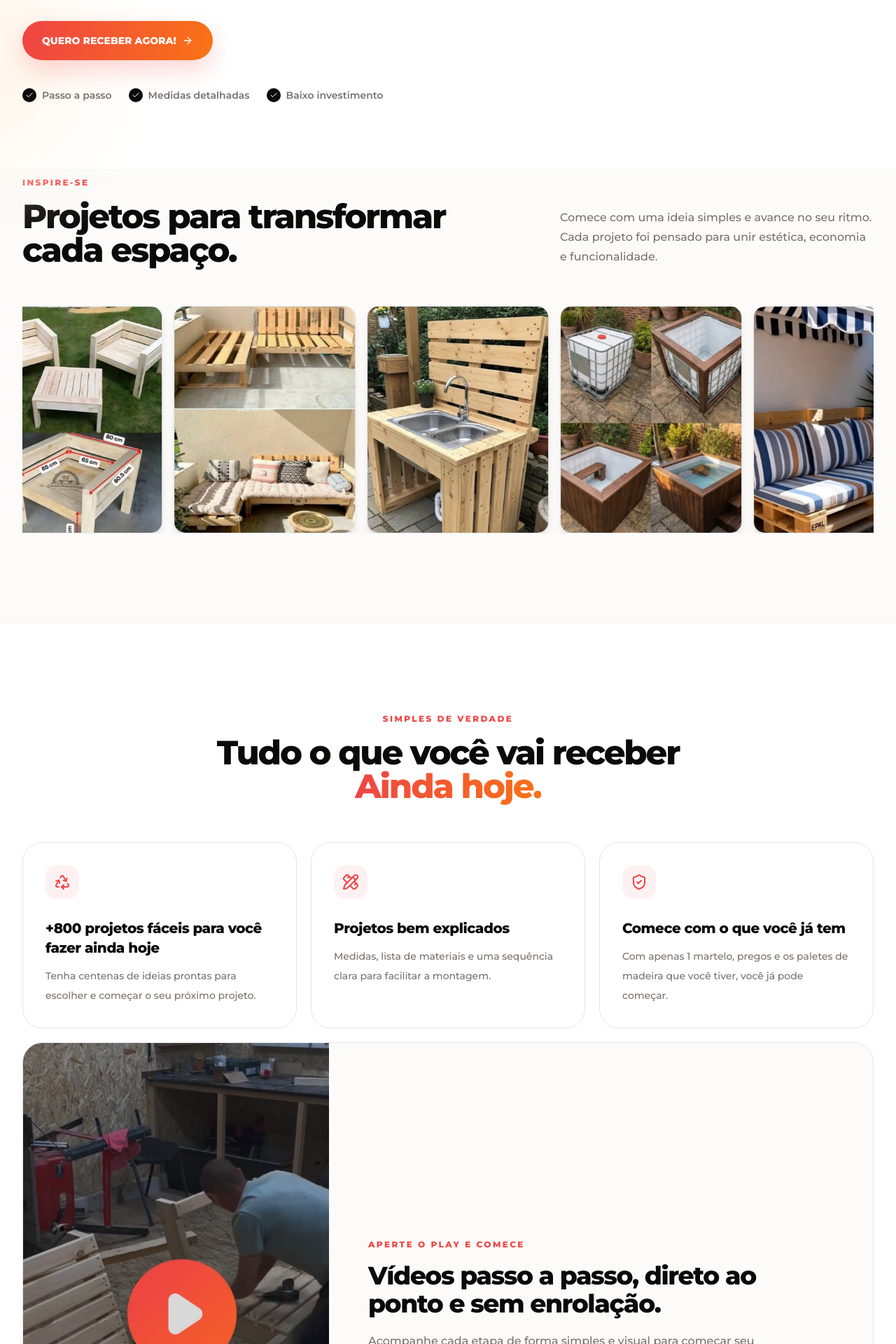
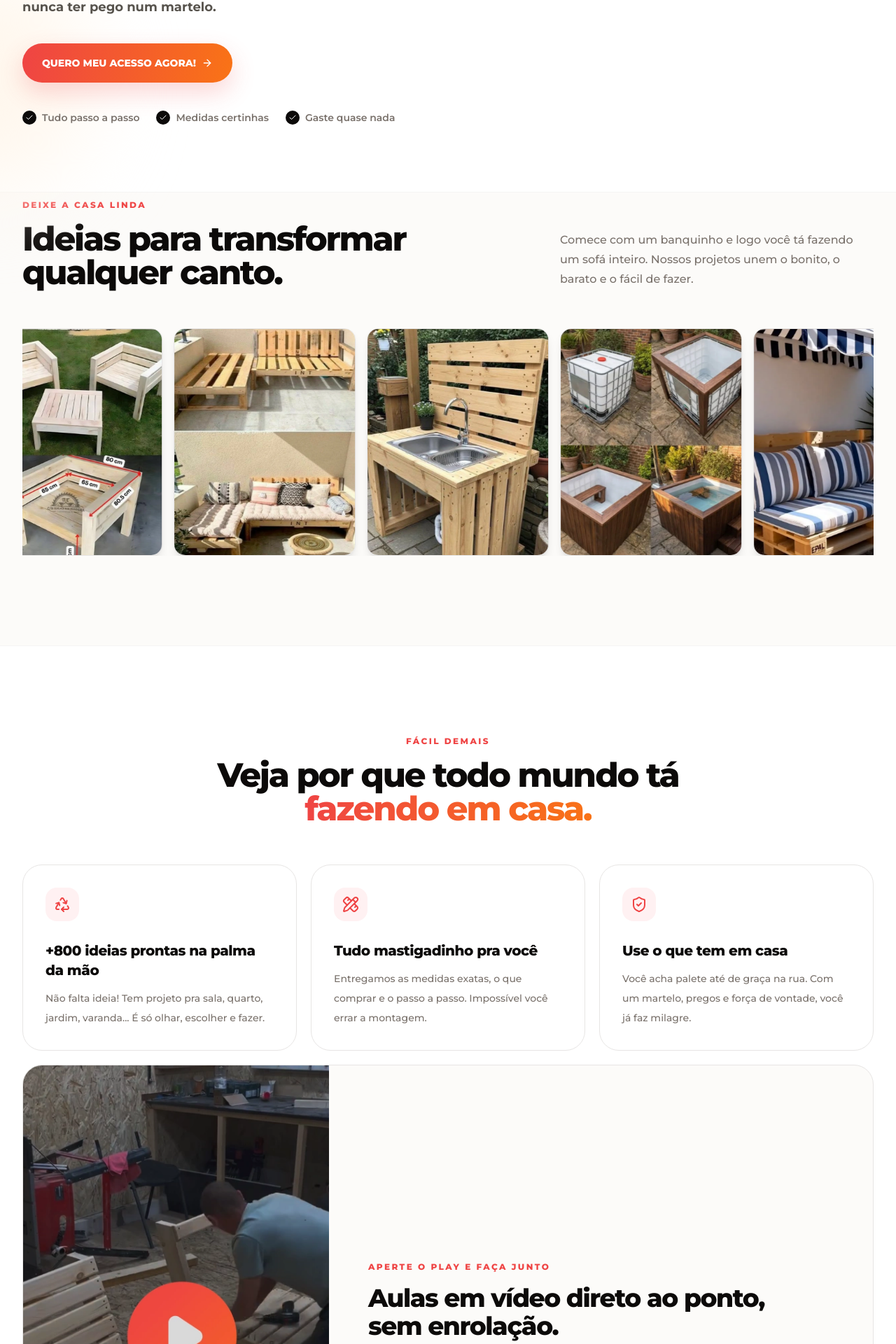
Before and after one commit to gregonocode/creative-nails, a Next.js app: page /projetosempaletes in a window 1280 px wide. Shown: the part 878-2798 px from the top of the page at 70% size. Built offline with nearby package versions, Linux system fonts and the light colour scheme.

Commit message:
linguagem do publico brasileiro

```diff
--- a/app/projetosempaletes/page.tsx
+++ b/app/projetosempaletes/page.tsx
@@ -32,35 +32,35 @@ const theme = {
 const benefits = [
   {
     icon: Recycle,
-    title: "+800 projetos fáceis para você fazer ainda hoje",
-    text: "Tenha centenas de ideias prontas para escolher e começar o seu próximo projeto.",
+    title: "+800 ideias prontas na palma da mão",
+    text: "Não falta ideia! Tem projeto pra sala, quarto, jardim, varanda... É só olhar, escolher e fazer.",
   },
   {
     icon: PencilRuler,
-    title: "Projetos bem explicados",
-    text: "Medidas, lista de materiais e uma sequência clara para facilitar a montagem.",
+    title: "Tudo mastigadinho pra você",
+    text: "Entregamos as medidas exatas, o que comprar e o passo a passo. Impossível você errar a montagem.",
   },
   {
     icon: ShieldCheck,
-    title: "Comece com o que você já tem",
-    text: "Com apenas 1 martelo, pregos e os paletes de madeira que você tiver, você já pode começar.",
+    title: "Use o que tem em casa",
+    text: "Você acha palete até de graça na rua. Com um martelo, pregos e força de vontade, você já faz milagre.",
   },
 ];
 
 const testimonials = [
   {
-    text: "Eu nunca tinha feito um móvel antes e consegui montar meu primeiro projeto seguindo o passo a passo. Ficou lindo e já estou escolhendo o próximo!",
-    name: "Ana Flavia",
+    text: "Eu nunca tinha batido um prego na vida! Peguei uns paletes num mercadinho aqui perto e montei um painel pra TV lindo. Minha esposa adorou e economizamos uns 500 reais fácil!",
+    name: "João Carlos",
     rating: 5,
   },
   {
-    text: "A variedade de ideias é enorme e as explicações facilitam muito. Consegui aproveitar os paletes que estavam parados e transformar tudo em móveis úteis.",
-    name: "Carlos Silva",
-    rating: 4,
+    text: "Paguei os 19,90 achando que era bobeira, mas é bom demais! Os vídeos salvam muito a vida da gente. Já fiz uma mesinha de centro e agora tô indo pro sofá do quintal.",
+    name: "Marcos Silva",
+    rating: 5,
   },
   {
-    text: "O acesso chegou rápido e o conteúdo é muito completo. Economizei bastante fazendo minhas próprias peças e ainda recebi vários elogios.",
-    name: "Mariana Costa",
+    text: "Sou dona de casa e queria dar um trato na varanda sem gastar muito. O material é super fácil de entender, chega no e-mail na hora. O pessoal aqui em casa nem acreditou que fui eu que fiz.",
+    name: "Ana Flávia",
     rating: 5,
   },
 ];
@@ -108,14 +108,12 @@ export default function ProjetosEmPaletesPage() {
 
         <div className="relative mx-auto grid max-w-7xl gap-14 px-5 pb-20 pt-[35px] sm:px-8 sm:pb-24 lg:grid-cols-[1.05fr_0.95fr]">
           <div>
-
-
             <h1
               id="titulo-principal"
               className="max-w-3xl text-4xl font-extrabold leading-[1.08] tracking-[-0.055em] sm:text-6xl lg:text-7xl"
             >
-              +800 projetos e videos prontos com paletes pra fazer
-              <GradientText> Ainda hoje.</GradientText>
+              Faça móveis lindos de paletes e economize{" "}
+              <GradientText>uma nota!</GradientText>
             </h1>
 
             <div className="relative mx-auto mt-8 w-full max-w-xl lg:max-w-none">
@@ -128,8 +126,7 @@ export default function ProjetosEmPaletesPage() {
             </div>
 
             <p className="mt-7 max-w-xl text-base font-medium leading-8 text-stone-600 sm:text-lg">
-              com os projetos em mãos tudo fica <b>muito fácil</b>,
-              e você pode começar a criar móveis incríveis hoje mesmo.
+              Chega de pagar caro na loja! Com nossos projetos mastigadinhos, você faz tudo em casa brincando, <b>mesmo sem nunca ter pego num martelo.</b>
             </p>
 
             <div className="mt-9 flex flex-col gap-3 sm:flex-row">
@@ -138,13 +135,12 @@ export default function ProjetosEmPaletesPage() {
                 className="inline-flex min-h-14 items-center justify-center gap-2 rounded-full px-7 text-sm font-extrabold text-white shadow-[0_14px_34px_rgba(239,68,68,0.22)] transition hover:-translate-y-1"
                 style={{ backgroundImage: "var(--headline-gradient)" }}
               >
-                QUERO RECEBER AGORA! <ArrowRight className="h-4 w-4" />
+                QUERO MEU ACESSO AGORA! <ArrowRight className="h-4 w-4" />
               </Link>
-
             </div>
 
             <div className="mt-10 flex flex-wrap gap-x-6 gap-y-3 text-xs font-semibold text-stone-500 sm:text-sm">
-              {["Passo a passo", "Medidas detalhadas", "Baixo investimento"].map((item) => (
+              {["Tudo passo a passo", "Medidas certinhas", "Gaste quase nada"].map((item) => (
                 <span key={item} className="flex items-center gap-2">
                   <span className="grid h-5 w-5 place-items-center rounded-full bg-stone-950 text-white">
                     <Check className="h-3 w-3" />
@@ -154,8 +150,6 @@ export default function ProjetosEmPaletesPage() {
               ))}
             </div>
           </div>
-
-
         </div>
       </section>
 
@@ -168,17 +162,18 @@ export default function ProjetosEmPaletesPage() {
         <div className="mx-auto max-w-7xl px-5 sm:px-8">
           <div className="flex flex-col justify-between gap-6 md:flex-row md:items-end">
             <div>
-              <p className="text-xs font-extrabold uppercase tracking-[0.2em]" style={{ color: "var(--accent)" }}>Inspire-se</p>
+              <p className="text-xs font-extrabold uppercase tracking-[0.2em]" style={{ color: "var(--accent)" }}>
+                Deixe a casa linda
+              </p>
               <h2
                 id="titulo-projetos"
                 className="mt-4 max-w-2xl text-3xl font-extrabold tracking-[-0.045em] sm:text-5xl"
               >
-                Projetos para transformar cada espaço.
+                Ideias para transformar qualquer canto.
               </h2>
             </div>
             <p className="max-w-md text-sm font-medium leading-7 text-stone-500 sm:text-base">
-              Comece com uma ideia simples e avance no seu ritmo. Cada projeto foi
-              pensado para unir estética, economia e funcionalidade.
+              Comece com um banquinho e logo você tá fazendo um sofá inteiro. Nossos projetos unem o bonito, o barato e o fácil de fazer.
             </p>
           </div>
 
@@ -194,13 +189,14 @@ export default function ProjetosEmPaletesPage() {
       >
         <div className="mx-auto max-w-7xl px-5 sm:px-8">
           <div className="mx-auto max-w-3xl text-center">
-            <p className="text-xs font-extrabold uppercase tracking-[0.2em]" style={{ color: "var(--accent)" }}>Simples de verdade</p>
+            <p className="text-xs font-extrabold uppercase tracking-[0.2em]" style={{ color: "var(--accent)" }}>
+              Fácil demais
+            </p>
             <h2
               id="titulo-vantagens"
               className="mt-4 text-3xl font-extrabold tracking-[-0.045em] sm:text-5xl"
             >
-              Tudo o que você vai receber{" "}
-              <GradientText>Ainda hoje.</GradientText>
+              Veja por que todo mundo tá <GradientText>fazendo em casa.</GradientText>
             </h2>
           </div>
 
@@ -235,14 +231,13 @@ export default function ProjetosEmPaletesPage() {
                 className="text-xs font-extrabold uppercase tracking-[0.2em]"
                 style={{ color: "var(--accent)" }}
               >
-                Aperte o play e comece
+                Aperte o play e faça junto
               </p>
               <h3 className="mt-4 max-w-xl text-2xl font-extrabold tracking-[-0.04em] sm:text-4xl">
-                Vídeos passo a passo, direto ao ponto e sem enrolação.
+                Aulas em vídeo direto ao ponto, sem enrolação.
               </h3>
               <p className="mt-5 max-w-xl text-sm font-medium leading-7 text-stone-500 sm:text-base">
-                Acompanhe cada etapa de forma simples e visual para começar seu
-                projeto em poucos minutos, mesmo que você ainda não tenha experiência.
+                Você não vai ficar lendo manual chato. É só olhar no celular, pausar e fazer igualzinho. Mostramos cada detalhe pra qualquer iniciante conseguir montar de primeira.
               </p>
             </div>
           </article>
@@ -261,18 +256,16 @@ export default function ProjetosEmPaletesPage() {
         <div className="relative mx-auto max-w-7xl px-5 sm:px-8">
           <div className="mx-auto max-w-4xl text-center">
             <p className="text-xs font-extrabold uppercase tracking-[0.2em] text-red-300">
-              Bônus por tempo limitado
+              Presente de Pai pra Filho
             </p>
             <h2
               id="titulo-projetos-especiais"
               className="mt-4 text-3xl font-extrabold leading-tight tracking-[-0.045em] sm:text-5xl"
             >
-              Se você adquirir nos próximos{" "}
-              <GradientText>10 minutos</GradientText>, vai levar totalmente{" "}
-              <GradientText>GRÁTIS:</GradientText>
+              Comprando nos próximos <GradientText>10 minutos</GradientText>, você leva isso tudo totalmente <GradientText>DE GRAÇA:</GradientText>
             </h2>
             <p className="mx-auto mt-6 max-w-2xl text-base font-medium leading-8 text-stone-400 sm:text-lg">
-              Todos estes projetos especiais também serão seus.
+              Um pacotão de projetos super especiais que sozinhos já valem mais que o dobro do preço!
             </p>
           </div>
 
@@ -284,7 +277,7 @@ export default function ProjetosEmPaletesPage() {
               className="inline-flex min-h-14 items-center justify-center gap-2 rounded-full px-8 text-sm font-extrabold text-white shadow-[0_14px_34px_rgba(239,68,68,0.28)] transition hover:-translate-y-1"
               style={{ backgroundImage: "var(--headline-gradient)" }}
             >
-              QUERO OS ESPECIAIS <ArrowRight className="h-4 w-4" />
+              QUERO OS BRINDES AGORA <ArrowRight className="h-4 w-4" />
             </Link>
           </div>
         </div>
@@ -302,17 +295,16 @@ export default function ProjetosEmPaletesPage() {
               className="text-xs font-extrabold uppercase tracking-[0.2em]"
               style={{ color: "var(--accent)" }}
             >
-              Escolha o seu acesso
+              A hora é agora!
             </p>
             <h2
               id="titulo-oferta"
               className="mt-4 text-3xl font-extrabold tracking-[-0.045em] sm:text-5xl"
             >
-              Comece hoje com o plano que mais combina com você.
+              Escolha o pacote que cabe no seu bolso.
             </h2>
             <p className="mx-auto mt-5 max-w-2xl text-sm font-medium leading-7 text-stone-500 sm:text-base">
-              Pagamento único e acesso imediato a uma coleção completa de ideias
-              para tirar seus projetos do papel.
+              Sem mensalidades. Você paga uma vez só e o acesso chega no seu e-mail na hora!
             </p>
           </div>
 
@@ -322,26 +314,27 @@ export default function ProjetosEmPaletesPage() {
                 className="absolute right-0 top-0 rounded-bl-2xl px-5 py-2 text-[11px] font-extrabold uppercase tracking-[0.14em] text-white"
                 style={{ backgroundImage: "var(--headline-gradient)" }}
               >
-                Mais completo
+                O MAIS VENDIDO 🔥
               </div>
 
               <p className="text-sm font-extrabold uppercase tracking-[0.16em] text-red-500">
-                Plano Completo
+                O Pacotão Completo
               </p>
               <div className="mt-5 flex items-end gap-2">
                 <span className="pb-2 text-lg font-extrabold text-stone-500">R$</span>
                 <span className="text-6xl font-extrabold tracking-[-0.06em]">19,90</span>
-                <span className="pb-2 text-sm font-bold text-stone-400">pagamento único</span>
+                <span className="pb-2 text-sm font-bold text-stone-400">só!</span>
               </div>
 
               <div className="my-8 h-px bg-stone-100" />
 
               <ul className="space-y-4">
                 {[
-                  "+2.000 arquivos de ideias",
-                  "+1.500 projetos para construir",
-                  "+350 projetos industriais com paletes e solda",
-                  "Dezenas de vídeos com passo a passo",
+                  "AULAS EM VÍDEO mostrando como montar",
+                  "+2.000 ideias pra você se inspirar",
+                  "+1.500 projetos detalhados pra construir",
+                  "+350 projetos misturando palete com ferro",
+                  "Todos os bônus especiais inclusos",
                 ].map((item) => (
                   <li key={item} className="flex items-start gap-3 text-sm font-semibold leading-6 text-stone-700">
                     <span className="mt-0.5 grid h-6 w-6 shrink-0 place-items-center rounded-full bg-red-50 text-red-500">
@@ -357,24 +350,29 @@ export default function ProjetosEmPaletesPage() {
                 className="mt-9 inline-flex min-h-14 w-full items-center justify-center gap-2 rounded-full px-7 text-sm font-extrabold text-white shadow-[0_14px_34px_rgba(239,68,68,0.24)] transition hover:-translate-y-1"
                 style={{ backgroundImage: "var(--headline-gradient)" }}
               >
-                QUERO O COMPLETO <ArrowRight className="h-4 w-4" />
+                QUERO O PACOTÃO COM VÍDEOS <ArrowRight className="h-4 w-4" />
               </a>
             </article>
 
             <article className="rounded-[32px] border border-stone-200 bg-white p-7 sm:p-9 lg:mt-8">
               <p className="text-sm font-extrabold uppercase tracking-[0.16em] text-stone-500">
-                Plano Essencial
+                Plano Quebra-Galho
               </p>
               <div className="mt-5 flex items-end gap-2">
                 <span className="pb-2 text-lg font-extrabold text-stone-500">R$</span>
                 <span className="text-6xl font-extrabold tracking-[-0.06em]">10</span>
-                <span className="pb-2 text-sm font-bold text-stone-400">pagamento único</span>
+                <span className="pb-2 text-sm font-bold text-stone-400">só!</span>
               </div>
 
               <div className="my-8 h-px bg-stone-100" />
 
               <ul className="space-y-4">
-                {["+800 projetos", "Ideias e referências para se inspirar", "Acesso imediato ao conteúdo"].map((item) => (
+                {[
+                  "+800 projetos básicos no PDF",
+                  "Fotos de ideias pra você se inspirar",
+                  "Acesso liberado na mesma hora",
+                  "Não inclui vídeos (apenas leitura)",
+                ].map((item) => (
                   <li key={item} className="flex items-start gap-3 text-sm font-semibold leading-6 text-stone-700">
                     <span className="mt-0.5 grid h-6 w-6 shrink-0 place-items-center rounded-full bg-stone-100 text-stone-700">
                       <Check className="h-3.5 w-3.5" strokeWidth={3} />
@@ -388,7 +386,7 @@ export default function ProjetosEmPaletesPage() {
                 href="https://pay.sereja.com.br/checkout/iqL964O8?p=promo10"
                 className="mt-9 inline-flex min-h-14 w-full items-center justify-center gap-2 rounded-full bg-stone-950 px-7 text-sm font-extrabold text-white transition hover:-translate-y-1 hover:bg-stone-800"
               >
-                QUERO ESSE <ArrowRight className="h-4 w-4" />
+                QUERO SÓ O BÁSICO <ArrowRight className="h-4 w-4" />
               </a>
             </article>
           </div>
@@ -407,17 +405,16 @@ export default function ProjetosEmPaletesPage() {
               className="text-xs font-extrabold uppercase tracking-[0.2em]"
               style={{ color: "var(--accent)" }}
             >
-              Histórias de quem já começou
+              Olha o que a galera tá falando
             </p>
             <h2
               id="titulo-depoimentos"
               className="mt-4 text-3xl font-extrabold tracking-[-0.045em] sm:text-5xl"
             >
-              Quem coloca a mão na massa, <GradientText>recomenda.</GradientText>
+              Quem bota a mão na massa, <GradientText>não se arrepende.</GradientText>
             </h2>
             <p className="mx-auto mt-5 max-w-2xl text-sm font-medium leading-7 text-stone-500 sm:text-base">
-              Veja como os projetos estão ajudando pessoas a transformar paletes em
-              peças bonitas, úteis e cheias de personalidade.
+              Gente como a gente, transformando ripas de madeira em móveis incríveis pro final de semana.
             </p>
           </div>
 
@@ -442,7 +439,7 @@ export default function ProjetosEmPaletesPage() {
                 <div className="mt-7 border-t border-stone-200 pt-5">
                   <p className="text-sm font-extrabold text-stone-950">{name}</p>
                   <p className="mt-1 text-xs font-semibold text-stone-400">
-                     Projetos em Paletes
+                    Cliente Projetos em Paletes
                   </p>
                 </div>
               </article>
@@ -459,24 +456,23 @@ export default function ProjetosEmPaletesPage() {
       >
         <div className="mx-auto grid max-w-7xl gap-14 px-5 sm:px-8 lg:grid-cols-[0.8fr_1.2fr] lg:items-center">
           <div>
-            <p className="text-xs font-extrabold uppercase tracking-[0.2em] text-red-300">Do zero ao projeto pronto</p>
+            <p className="text-xs font-extrabold uppercase tracking-[0.2em] text-red-300">É pá-pum</p>
             <h2
               id="titulo-como-funciona"
               className="mt-4 text-3xl font-extrabold tracking-[-0.045em] sm:text-5xl"
             >
-              Seu próximo móvel em três etapas.
+              Seu móvel novo em 3 passos bem simples.
             </h2>
             <p className="mt-6 text-base font-medium leading-8 text-stone-400">
-              Uma jornada clara para você construir com confiança, sem complicação
-              e aproveitando melhor cada material.
+              Não tem segredo nenhum. É só seguir a nossa "receita de bolo" e em poucas horas você tem uma peça novinha em folha.
             </p>
           </div>
 
           <div className="grid gap-4">
             {[
-              ["01", "Escolha o projeto", "Encontre a peça que combina com seu espaço e seu nível de experiência."],
-              ["02", "Separe os materiais", "Confira medidas, ferramentas e tudo o que será necessário antes de começar."],
-              ["03", "Construa no seu ritmo", "Siga as etapas, faça os acabamentos e deixe o projeto com a sua cara."],
+              ["01", "Escolhe o que vai fazer", "Abre no celular, dá uma olhada na lista enorme e acha o móvel que você tá querendo pra casa."],
+              ["02", "Separa as coisas", "Pega os paletes, o martelo e os pregos. A lista do que você vai usar já vai estar toda mastigadinha."],
+              ["03", "Mão na massa!", "Segue o passo a passo com a gente. Num piscar de olhos a madeira ganha forma e o móvel tá pronto pra usar."],
             ].map(([number, title, text]) => (
               <article
                 key={number}
@@ -508,19 +504,18 @@ export default function ProjetosEmPaletesPage() {
               id="titulo-chamada-final"
               className="mt-6 text-3xl font-extrabold tracking-[-0.05em] sm:text-5xl"
             >
-              Pronto para criar algo{" "}
-              <GradientText>com as próprias mãos?</GradientText>
+              Bora colocar a {" "}
+              <GradientText>mão na massa?</GradientText>
             </h2>
             <p className="mx-auto mt-5 max-w-xl text-sm font-medium leading-7 text-stone-600 sm:text-base">
-              Explore os projetos, escolha o seu favorito e transforme um simples
-              palete em uma peça única para sua casa.
+              Chega de ficar só babando nas fotos de internet e pagando o olho da cara em lojas chiques. Garanta seus projetos e crie seus próprios móveis gastando quase nada!
             </p>
             <Link
               href="#oferta"
               className="mt-8 inline-flex min-h-14 items-center justify-center gap-2 rounded-full px-8 text-sm font-extrabold text-white shadow-lg transition hover:-translate-y-1"
               style={{ backgroundImage: "var(--headline-gradient)" }}
             >
-              Começar agora <ArrowRight className="h-4 w-4" />
+              BORA COMEÇAR! <ArrowRight className="h-4 w-4" />
             </Link>
           </div>
         </div>
@@ -538,35 +533,35 @@ export default function ProjetosEmPaletesPage() {
               className="text-xs font-extrabold uppercase tracking-[0.2em]"
               style={{ color: "var(--accent)" }}
             >
-              Tire suas dúvidas
+              Ficou alguma dúvida?
             </p>
             <h2
               id="titulo-perguntas-frequentes"
               className="mt-4 text-3xl font-extrabold tracking-[-0.045em] sm:text-5xl"
             >
-              Perguntas frequentes
+              Perguntas da galera
             </h2>
             <p className="mx-auto mt-5 max-w-2xl text-sm font-medium leading-7 text-stone-500 sm:text-base">
-              Veja as respostas para as principais dúvidas antes de garantir o seu acesso.
+              Veja as respostas pra tirar o grilo da cabeça e garantir logo o seu acesso.
             </p>
           </div>
 
           <div className="mt-12 space-y-4">
             {[
               {
-                question: "O acesso é vitalício?",
+                question: "Vou ter que ficar pagando todo mês?",
                 answer:
-                  "Sim. Você faz um único pagamento e recebe acesso vitalício ao conteúdo adquirido, sem mensalidades ou cobranças recorrentes.",
+                  "Não! Você paga apenas uma vez. Pagou os R$19,90 (ou R$10), o acesso é seu pra sempre. Não tem pegadinha nem cobrança a mais depois.",
               },
               {
-                question: "Como eu recebo o acesso?",
+                question: "Como o conteúdo chega pra mim?",
                 answer:
-                  "Assim que o pagamento for aprovado, o acesso é enviado imediatamente para o e-mail informado no momento da compra.",
+                  "Assim que o pagamento for aprovado (via PIX ou cartão aprova na hora), a gente manda um e-mail com a senha pra você entrar no nosso portal pelo seu próprio celular ou computador.",
               },
               {
-                question: "Tenho garantia?",
+                question: "E se eu não gostar?",
                 answer:
-                  "Sim. Você tem 7 dias de garantia para conhecer o conteúdo. Se não ficar satisfeito, poderá solicitar o reembolso dentro desse prazo.",
+                  "Você tem 7 dias de garantia! É só testar. Se você achar que os projetos não servem pra você, a gente devolve seu dinheiro sem fazer pergunta chata.",
               },
             ].map(({ question, answer }) => (
               <details
@@ -594,7 +589,7 @@ export default function ProjetosEmPaletesPage() {
       <footer className="border-t border-stone-100 py-8">
         <div className="mx-auto flex max-w-7xl flex-col items-center justify-between gap-4 px-5 text-center text-xs font-semibold text-stone-400 sm:px-8 md:flex-row md:text-left">
           <p>© {new Date().getFullYear()} Projetos em Paletes.</p>
-          <p>Ideias simples. Resultados que transformam.</p>
+          <p>Móveis fáceis. Você mesmo faz e economiza uma nota.</p>
         </div>
       </footer>
     </main>
```
Lines whose indentation alone changed are shown as unchanged.
